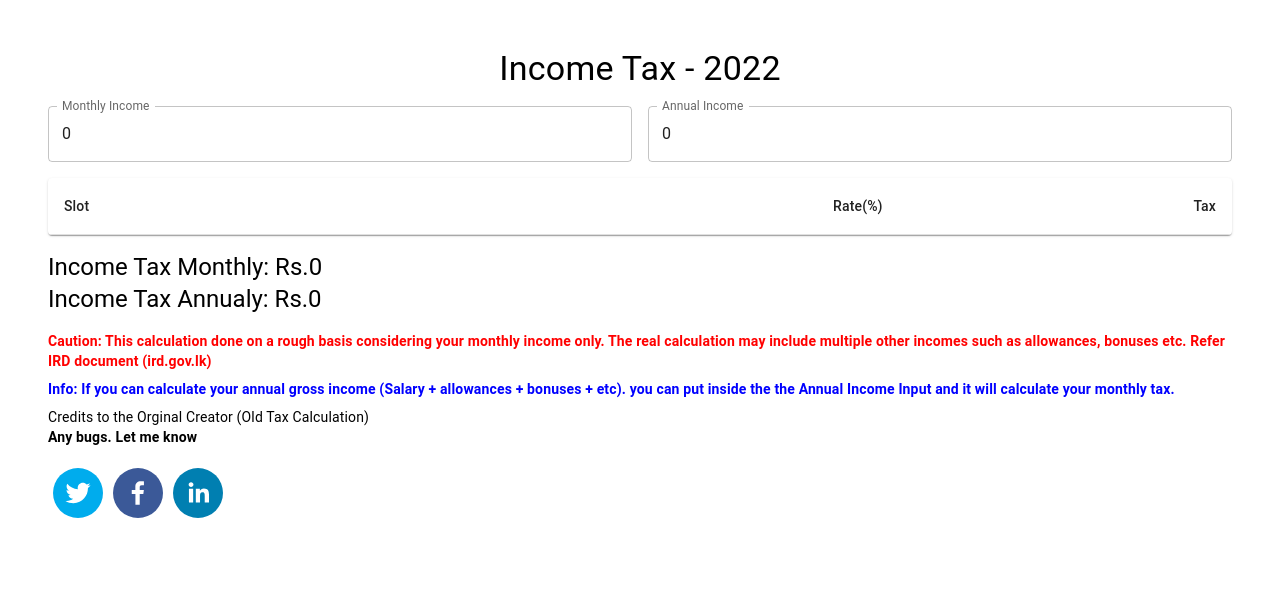
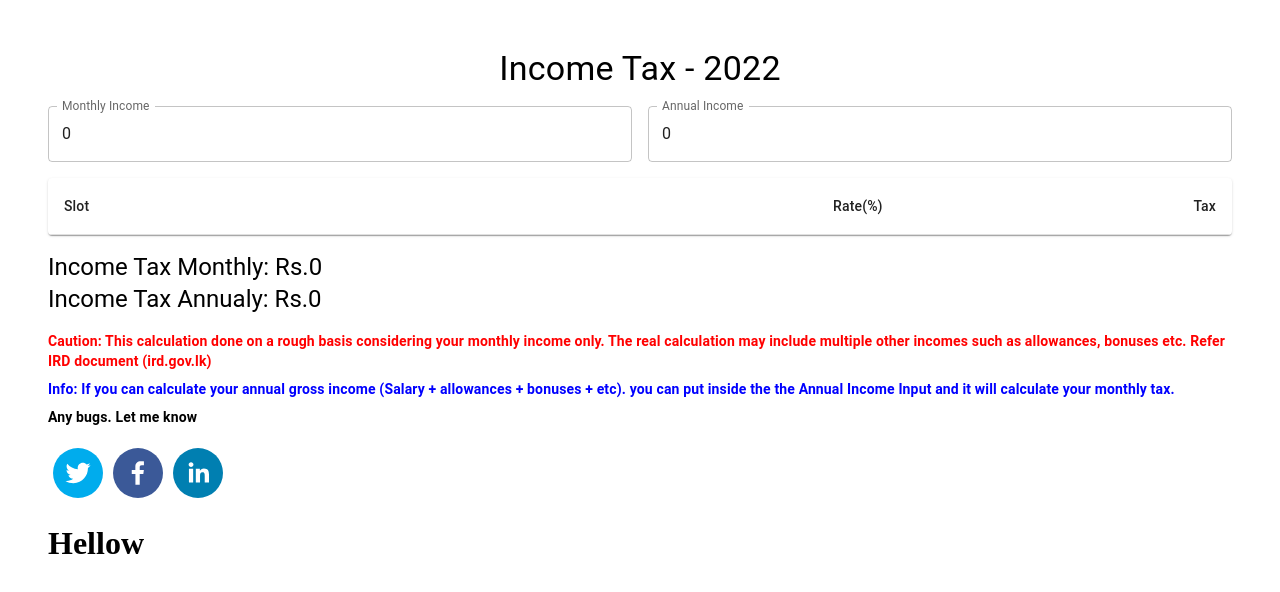
Before and after one commit to nmzabith/income-tax-calculator, a React (Create React App) app: page / in a window 1280 px wide. Shown: the top 592 px of the page. Built offline with nearby package versions, Linux system fonts and the light colour scheme.

Commit message:
add components

```diff
--- a/src/App.js
+++ b/src/App.js
@@ -11,8 +11,10 @@ import TableContainer from "@mui/material/TableContainer";
 import TableHead from "@mui/material/TableHead";
 import TableRow from "@mui/material/TableRow";
 import { Typography } from "@mui/material";
-import { SocialIcon } from "react-social-icons";
 import {} from "bootstrap";
+import CustomTaxInput from "./components/customComponent";
+import Description from "./components/descriptions";
+import SocialMedia from "./components/socialIcons";
 
 export default function App() {
   const [income, setIncome] = React.useState({ monthly: 0, annualy: 0 });
@@ -180,45 +182,9 @@ export default function App() {
           </Typography>
         </Grid>
       </Grid>
-      <Grid item xs={12} mt={2}>
-        <Typography variant="body2" color={"red"} fontWeight={"bold"}>
-          Caution: This calculation done on a rough basis considering your
-          monthly income only. The real calculation may include multiple other
-          incomes such as allowances, bonuses etc. Refer IRD document
-          (ird.gov.lk)
-        </Typography>
-        <Typography
-          variant="body2"
-          color={"blue"}
-          fontWeight={"bold"}
-          marginTop={"8px"}
-          marginBottom={"8px"}
-        >
-          Info: If you can calculate your annual gross income (Salary +
-          allowances + bonuses + etc). you can put inside the the Annual Income
-          Input and it will calculate your monthly tax.
-        </Typography>
-        <Typography variant="body2">
-          Credits to the Orginal Creator (Old Tax Calculation)
-        </Typography>
-        <Typography variant="body2" fontWeight={"bold"}>
-          Any bugs. Let me know
-        </Typography>
-      </Grid>
-      <Grid item xs={12} mt={2}>
-        <SocialIcon
-          url="https://twitter.com/izabith"
-          style={{ margin: "5px" }}
-        />
-        <SocialIcon
-          url="https://www.facebook.com/nmzabith"
-          style={{ margin: "5px" }}
-        />
-        <SocialIcon
-          url="https://www.linkedin.com/in/zabithnm"
-          style={{ margin: "5px" }}
-        />
-      </Grid>
+      <Description></Description>
+      <SocialMedia></SocialMedia>
+      <CustomTaxInput/>
     </Box>
   );
 }
--- /dev/null
+++ b/src/components/customComponent.jsx
@@ -0,0 +1,16 @@
+import React, {Component} from "react";
+
+class CustomTaxInput extends Component {
+    constructor(props) {
+        super(props);
+    }
+    state = {  }
+    render() {
+        return (
+        <div>
+           <h1>Hellow</h1>
+        </div> );
+    }
+}
+
+export default CustomTaxInput;
--- /dev/null
+++ b/src/components/descriptions.jsx
@@ -0,0 +1,38 @@
+import React, { Component } from 'react';
+import Grid from "@mui/material/Grid";
+import { Typography } from "@mui/material";
+
+class Description extends Component {
+    constructor(props) {
+        super(props);
+    }
+    state = {  }
+    render() {
+        return (
+            <Grid item xs={12} mt={2}>
+                <Typography variant="body2" color={"red"} fontWeight={"bold"}>
+                Caution: This calculation done on a rough basis considering your
+                monthly income only. The real calculation may include multiple other
+                incomes such as allowances, bonuses etc. Refer IRD document
+                (ird.gov.lk)
+                </Typography>
+                <Typography
+                variant="body2"
+                color={"blue"}
+                fontWeight={"bold"}
+                marginTop={"8px"}
+                marginBottom={"8px"}
+                >
+                Info: If you can calculate your annual gross income (Salary +
+                allowances + bonuses + etc). you can put inside the the Annual Income
+                Input and it will calculate your monthly tax.
+                </Typography>
+                <Typography variant="body2" fontWeight={"bold"}>
+                Any bugs. Let me know
+                </Typography>
+            </Grid>
+        );
+    }
+}
+
+export default Description;
--- /dev/null
+++ b/src/components/socialIcons.jsx
@@ -0,0 +1,31 @@
+import React, { Component } from 'react';
+import Grid from "@mui/material/Grid";
+import { Typography } from "@mui/material";
+import { SocialIcon } from "react-social-icons";
+
+class SocialMedia extends Component {
+    constructor(props) {
+        super(props);
+    }
+    state = {  }
+    render() {
+        return (
+            <Grid item xs={12} mt={2}>
+                <SocialIcon
+                url="https://twitter.com/izabith"
+                style={{ margin: "5px" }}
+                />
+                <SocialIcon
+                url="https://www.facebook.com/nmzabith"
+                style={{ margin: "5px" }}
+                />
+                <SocialIcon
+                url="https://www.linkedin.com/in/zabithnm"
+                style={{ margin: "5px" }}
+                />
+            </Grid>
+         );
+    }
+}
+
+export default SocialMedia;
```
Also changed, not shown: 1 other file (tests, documents, lock files or other folders).
